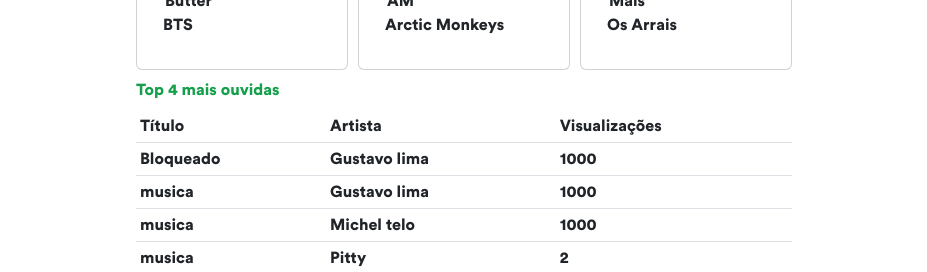
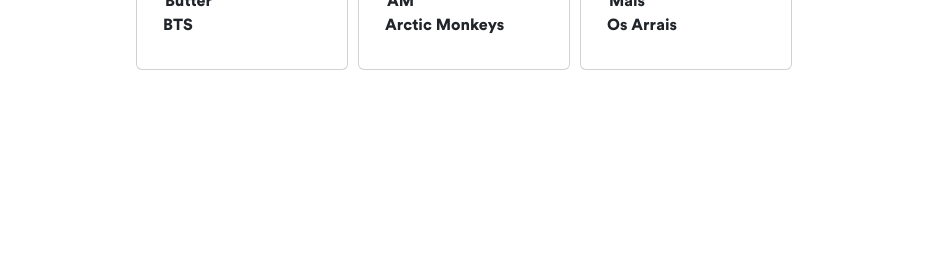
Before and after one commit to samiralemz/porjetoReact, a React (Create React App) app: page / in a window 1280 px wide. Shown: the part 1026-1298 px from the top of the page, without its empty margins (176-1103 px from the left). After the commit the page ends 1096 px from the top, so only its background shows below. Built offline with nearby package versions, Linux system fonts and the light colour scheme; data requests are answered from the project's data file.

Commit message:
refatorando playlist para db.json

```diff
--- a/db.json
+++ b/db.json
@@ -1,4 +1,125 @@
 {
+  "playlist": [
+    {
+      "id": 1,
+      "titulo": "LeeHi",
+      "titulo_album": "Only",
+      "artista": "LeeHi",
+      "image": "/images/LeeHi.jpg",
+      "musicas": [
+        {
+          "id": 1,
+          "titulo_musica": "Only",
+          "musica_link": "leehi_only.mp3"
+        },
+        {
+          "id": 2,
+          "titulo_musica": "Breath",
+          "musica_link": "leehi_breath.mp3"
+        }
+      ]
+    },
+    {
+      "id": 2,
+      "titulo": "Olivia Rodrigo",
+      "titulo_album": "Sour",
+      "artista": "Olivia Rodrigo",
+      "image": "/images/olivia.jpg",
+      "musicas": [
+        {
+          "id": 3,
+          "titulo_musica": "Favorite Crime",
+          "musica_link": "oliviarodrigo_favoritecrime.mp3"
+        },
+        {
+          "id": 4,
+          "titulo_musica": "Happier",
+          "musica_link": "oliviarodrigo_happier.mp3"
+        }
+      ]
+    },
+    {
+      "id": 3,
+      "titulo": "Giveon",
+      "titulo_album": "Heartbreak Anniversary",
+      "artista": "Giveon",
+      "image": "/images/giveon.jpg",
+      "musicas": [
+        {
+          "id": 5,
+          "titulo_musica": "Heartbreak Anniversary",
+          "musica_link": "giveon_heartbreakanniversary.mp3"
+        },
+        {
+          "id": 6,
+          "titulo_musica": "If i ain't got ",
+          "musica_link": "giveon_if.mp3"
+        }
+      ]
+    },
+    {
+      "id": 4,
+      "titulo": "The Weeknd",
+      "titulo_album": "Sacrifice",
+      "artista": "Weeknd",
+      "image": "/images/theweeknd.jpg",
+      "musicas": [
+        {
+          "id": 7,
+          "titulo_musica": "Out Of Time",
+          "musica_link": "TheWeeknd _outoftime.mp3"
+        },
+        {
+          "id": 8,
+          "titulo_musica": "Sacrifice ",
+          "musica_link": "TheWeeknd_sacrifice.mp3"
+        },
+        {
+          "id": 9,
+          "titulo_musica": "Save Your Tears",
+          "musica_link": "TheWeeknd_saveyourtears.mp3"
+        }
+      ]
+    },
+    {
+      "id": 5,
+      "titulo": "Bruno Mars",
+      "titulo_album": "Silk Sonic",
+      "artista": "Bruno Mars",
+      "image": "/images/bruno.jpg",
+      "musicas": [
+        {
+          "id": 10,
+          "titulo_musica": "Talking To The Moon",
+          "musica_link": "brunomars_TalkingToTheMoon.mp3"
+        },
+        {
+          "id": 11,
+          "titulo_musica": "When I Was Your Man",
+          "musica_link": "brunomars _when.mp3"
+        }
+      ]
+    },
+    {
+      "id": 6,
+      "titulo": "Rock Nacional",
+      "titulo_album": "Rock MPB",
+      "artista": "Variados",
+      "image": "/images/rock.jpg",
+      "musicas": [
+        {
+          "id": 12,
+          "titulo_musica": "Tempos Modernos - Lulu",
+          "musica_link": "tempos-modernos-lulu-santos.mp3"
+        },
+        {
+          "id": 13,
+          "titulo_musica": "Aquarela - Toquinho",
+          "musica_link": "toquinho-aquarela.mp3"
+        }
+      ]
+    }
+  ],
   "users": [
     {
       "nome": "Alisson",
--- a/src/Pages/Index.jsx
+++ b/src/Pages/Index.jsx
@@ -3,61 +3,18 @@
 import Tabela from "../componts/Tabela";
 import PlaylistCard from "../componts/PlaylistCard"
 import PlaylistGrid from "../componts/PlaylistGrid"
+import { useEffect } from "react";
+import { useState } from "react";
+import axios from "axios";
 
 function Home(name) {
-    let musicas = [
-        {
-            id: 1,
-            artista: 'Gustavo lima',
-            titulo: 'Bloqueado',
-            visualizacoes: '1000'
-        },
-        {
-            id: 2,
-            artista: ' Gustavo lima',
-            titulo: 'musica',
-            visualizacoes: '1000',
-        },
-        {
-            id: 3,
-            artista: 'Michel telo',
-            titulo: 'musica',
-            visualizacoes: '1000'
-        },
-        {
-            id: 4,
-            artista: 'Pitty',
-            titulo: 'musica',
-            visualizacoes: '2'
-        }
-    ];
+    const [playlist, setPlaylist] = useState();
 
-    let playlist = [
-        {
-            id: 1,
-            image_url: "/images/leeHi.jpg"
-        },
-        {
-            id: 2,
-            image_url: "/images/olivia.jpg",
-        },
-        {
-            id: 3,
-            image_url: "/images/giveon.jpg"
-        },
-        {
-            id: 4,
-            image_url: "/images/theweeknd.jpg"
-        },
-        {
-            id: 5,
-            image_url: "/images/bruno.jpg",
-        },
-        {
-            id: 6,
-            image_url: "/images/rock.jpg"
-        }
-    ];
+    useEffect(() => {
+        axios.get("/playlist").then(response => {
+            setPlaylist(response.data)
+        })
+    }, [])
 
     return (
         <div className="tela">
@@ -65,12 +22,12 @@
                 <h3 className="text-center">Grandes playlists pra melhorar seu dia!</h3>
                 <div>
                     <div className="grid-card-playlist">
-                        {playlist.map((item, index) => {
+                        {playlist?.map((item) => {
                             return (
                                 <PlaylistGrid
-                                    key={index}
+                                    key={item.id}
                                     id={item.id}
-                                    imagem={item.image_url}
+                                    imagem={item.image}
                                 />
                             )
                         })}
@@ -86,7 +43,6 @@
                     </div>
 
                 </div>
-                <Tabela musicas={musicas} />
             </div>
 
 
--- a/src/Pages/Playlist.jsx
+++ b/src/Pages/Playlist.jsx
@@ -1,3 +1,4 @@
+import axios from "axios";
 import { useEffect, useState } from "react";
 import { useParams } from "react-router-dom";
 import PlaylistItem from "../componts/playlist/PlaylistItem";
@@ -6,140 +7,14 @@
   const [playlistSelecionada, setPlaylistSelecionada] = useState();
   let { id_playlist } = useParams();
 
-  let playlist = [
-    {
-      id: 1,
-      titulo: "LeeHi",
-      titulo_album: "Only",
-      artista: "LeeHi",
-      image: "LeeHi.jpg",
-      musicas: [
-        {
-          id: 1,
-          titulo_musica: "Only",
-          musica_link: "leehi_only.mp3",
-        },
-        {
-          id: 2,
-          titulo_musica: "Breath",
-          musica_link: "leehi_breath.mp3",
-        },
-      ]
-    },
-    {
-      id: 2,
-      titulo: "Olivia Rodrigo",
-      titulo_album: "Sour",
-      artista: "Olivia Rodrigo",
-      image: "olivia.jpg",
-      musicas: [
-        {
-          id: 1,
-          titulo_musica: "Favorite Crime",
-          musica_link: "oliviarodrigo_favoritecrime.mp3",
-        },
-        {
-          id: 2,
-          titulo_musica: "Happier",
-          musica_link: "oliviarodrigo_happier.mp3",
-        },
-      ]
-    },
-    {
-      id: 3,
-      titulo: "Giveon",
-      titulo_album: "Heartbreak Anniversary",
-      artista: "Giveon",
-      image: "giveon.jpg",
-      musicas: [
-        {
-          id: 1,
-          titulo_musica: "Heartbreak Anniversary",
-          musica_link: "giveon_heartbreakanniversary.mp3",
-        },
-        {
-          id: 2,
-          titulo_musica: "If i ain't got ",
-          musica_link: "giveon_if.mp3",
-        },
-      ]
-    },
-    {
-      id: 4,
-      titulo: "The Weeknd",
-      titulo_album: "Sacrifice",
-      artista: "Weeknd",
-      image: "theweeknd.jpg",
-      musicas: [
-        {
-          id: 1,
-          titulo_musica: "Out Of Time",
-          musica_link: "TheWeeknd _outoftime.mp3",
-        },
-        {
-          id: 2,
-          titulo_musica: "Sacrifice ",
-          musica_link: "TheWeeknd_sacrifice.mp3",
-        },
-        {
-          id: 3,
-          titulo_musica: "Save Your Tears",
-          musica_link: "TheWeeknd_saveyourtears.mp3",
-        },
-      ]
-    },
-    {
-      id: 5,
-      titulo: "Bruno Mars",
-      titulo_album: "Silk Sonic",
-      artista: "Bruno Mars",
-      image: "bruno.jpg",
-      musicas: [
-        {
-          id: 1,
-          titulo_musica: "Talking To The Moon",
-          musica_link: "brunomars_TalkingToTheMoon.mp3",
-        },
-        {
-          id: 2,
-          titulo_musica: "When I Was Your Man",
-          musica_link: "brunomars _when.mp3",
-        },
-      ]
-    },
-    {
-      id: 6,
-      titulo: "Rock Nacional",
-      titulo_album: "Rock MPB",
-      artista: "Variados",
-      image: "rock.jpg",
-      musicas: [
-        {
-          id: 1,
-          titulo_musica: "Tempos Modernos - Lulu",
-          musica_link: "tempos-modernos-lulu-santos.mp3",
-        },
-        {
-          id: 2,
-          titulo_musica: "Aquarela - Toquinho",
-          musica_link: "toquinho-aquarela.mp3",
-        },
-      ]
-    },
-  ];
-
-  const getPlaylist = ($id_playlist) => {
-    let playlistFilter = playlist.filter(item => {
-      return item.id == $id_playlist;
-    })[0];
-    setPlaylistSelecionada(playlistFilter);
-  }
-
 
   useEffect(() => {
-    if (id_playlist !== undefined) {
-      getPlaylist(id_playlist)
-    }
+    axios.get("/playlist/"+id_playlist).then(response => {
+      const playlist = response.data;
+      if (playlist !== undefined) {
+        setPlaylistSelecionada(playlist)
+      }
+    })
 
   }, [id_playlist]);
 
@@ -147,7 +22,7 @@
     <div className="container">
       <div className="d-flex flex-wrap justify-content-center">
         <div className="d-flex flex-column ml-3 mt-5" style={{ maxWidth: "15rem" }}>
-          <img src={`/images/${playlistSelecionada?.image}`} style={{ maxWidth: "15rem" }} />
+          <img src={playlistSelecionada?.image} style={{ maxWidth: "15rem" }} />
           <span className="fs-4 text-wrap text-center">{playlistSelecionada?.titulo}</span>
         </div>
 
@@ -155,11 +30,12 @@
           {playlistSelecionada?.musicas?.map((item, index) => {
             return (
               <PlaylistItem
-                id={item?.id}
+                id={item.id}
+                key={item.id}
                 src={`/music/${item?.musica_link}`}
-                titulo={item?.titulo_musica}
-                artista={playlistSelecionada?.artista}
-                album={playlistSelecionada?.titulo_album}
+                titulo={item.titulo_musica}
+                artista={playlistSelecionada.artista}
+                album={playlistSelecionada.titulo_album}
               />
             );
           })
```
